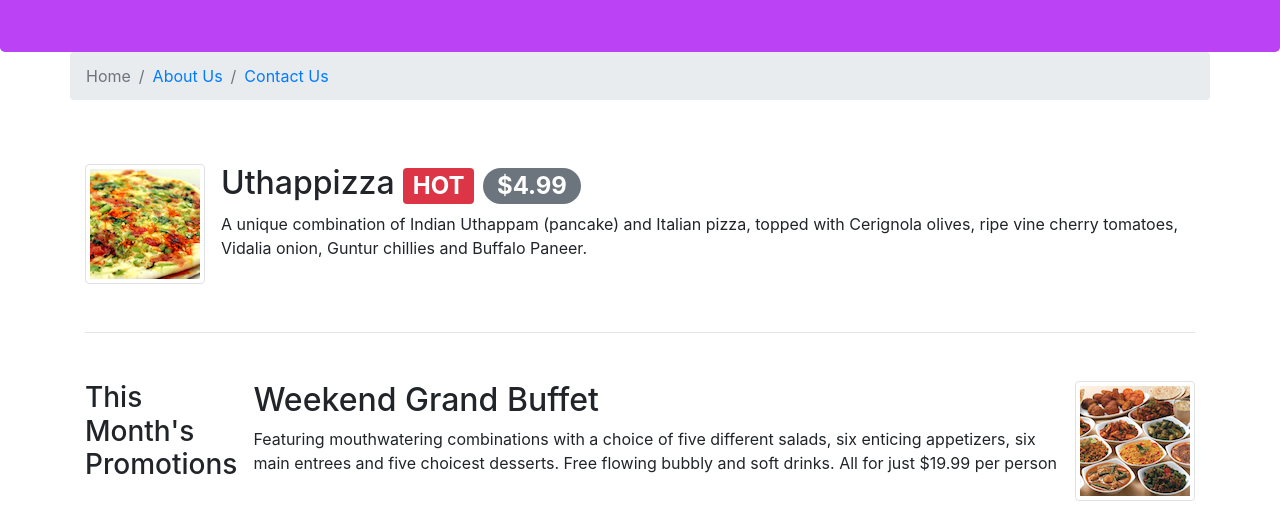
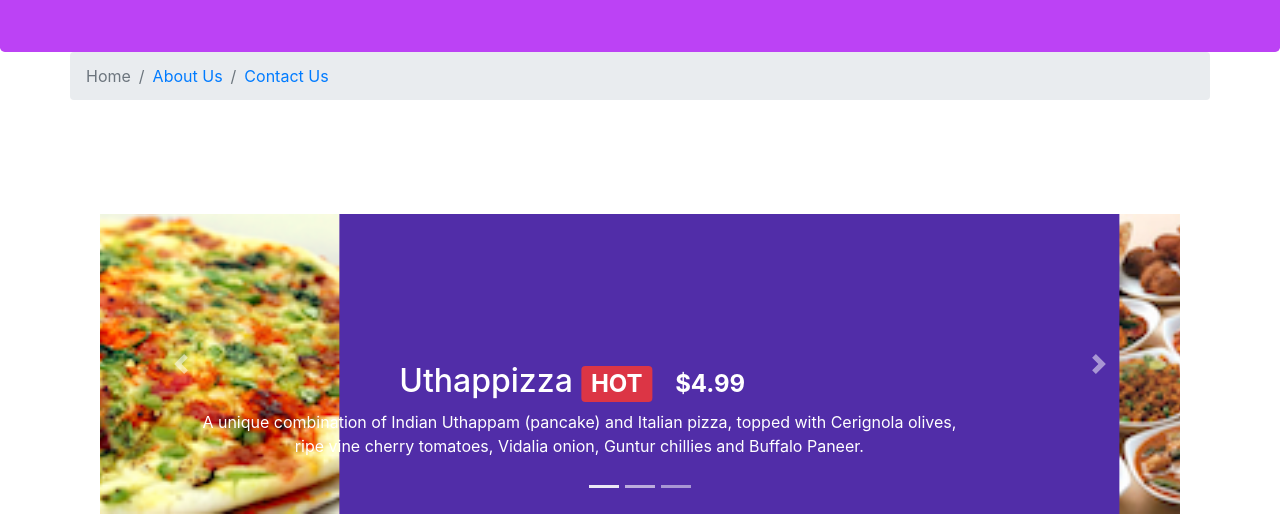
Before and after one commit to RSC007/RSC-world, a website: page index.html in a window 1280 px wide. Shown: the part 270-800 px from the top of the page. Drawn offline with nearby package versions, Linux system fonts and the light colour scheme.

Commit message:
carousel

```diff
--- a/css/style.css
+++ b/css/style.css
@@ -42,3 +42,18 @@ address{
     border-bottom: 1px solid #ddd;
     padding: 10px;
 }
+
+.carousel {
+    background:#512DA8;
+}
+
+.carousel-item {
+  height: 300px;
+}
+
+.carousel-item img {
+    position: absolute;
+    top: 0;
+    left: 0;
+    min-height: 300px;
+}
--- a/index.html
+++ b/index.html
@@ -110,6 +110,59 @@
     <br>
     <br>
     <div class="container">
+        <div class="row row-content">
+            <div class="col">
+                <div id="mycarousel" class="carousel slide" data-ride="carousel">
+                    <div class="carousel-inner" role="listbox">
+                        <div class="carousel-item active">
+                            <img class="d-block img-fluid"
+                                src="img/uthappizza.png" alt="Uthappizza">
+                            <div class="carousel-caption d-none d-md-block">
+                                <h2>Uthappizza <span class="badge badge-danger">HOT</span> <span class="badge badge-pill badge-default">$4.99</span></h2>
+                                <p class="d-none d-sm-block">A unique combination of Indian Uthappam (pancake) and
+                                    Italian pizza, topped with Cerignola olives, ripe vine
+                                    cherry tomatoes, Vidalia onion, Guntur chillies and
+                                    Buffalo Paneer.</p>
+                            </div>
+                        </div>
+                        <div class="carousel-item">
+                            <img class="d-block img-fluid" src="img/buffet.png" alt="buffet">
+                            <div class="carousel-caption d-none d-md-block">
+                                <h2 class="">Uthappizza <span class="badge badge-danger">HOT</span> <span class="badge badge-pill badge-secondary"> $4.99</span></h2>
+                                <p class="d-none d-sm-block">A unique combination of Indian Uthappam (pancake) and
+                                Italian pizz a, topped with Cerignola olives, ripe vine
+                                cherry tomatoes, Vidalia onion, Guntur chillies and
+                                Buffalo Paneer.</p>
+                            </div>
+                        </div>
+                        <div class="carousel-item">
+                            <img class="d-block img-fluid" src="img/alberto.png" alt="alberto">
+                            <div class="carousel-caption d-none d-md-block">
+                                <h2 class="">Alberto Somayya</h2>
+                                <h4>Executive Chef</h4>
+                                <p class="d-none d-sm-block">Award winning three-star Michelin chef with wide
+                    International experience having worked closely with
+                    whos-who in the culinary world, he specializes in
+                    creating mouthwatering Indo-Italian fusion experiences.
+                                </p>
+                            </div>
+                        </div>
+                        <ol class="carousel-indicators">
+                            <li data-target="#mycarousel" data-slide-to="0" class="active"></li>
+                            <li data-target="#mycarousel" data-slide-to="1"></li>
+                            <li data-target="#mycarousel" data-slide-to="2"></li>
+                        </ol>
+                        <a class="carousel-control-prev" href="#mycarousel" role="button" data-slide="prev">
+                            <span class="carousel-control-prev-icon"></span>
+                        </a>
+                        <a class="carousel-control-next" href="#mycarousel" role="button" data-slide="next">
+                            <span class="carousel-control-next-icon"></span>
+                        </a>
+                    </div>
+                </div>
+             </div>
+        </div>
+
         <div class="media">
             <img class="d-flex mr-3 img-thumbnail align-self-center"
                     src="img/uthappizza.png" alt="Uthappizza">
```
